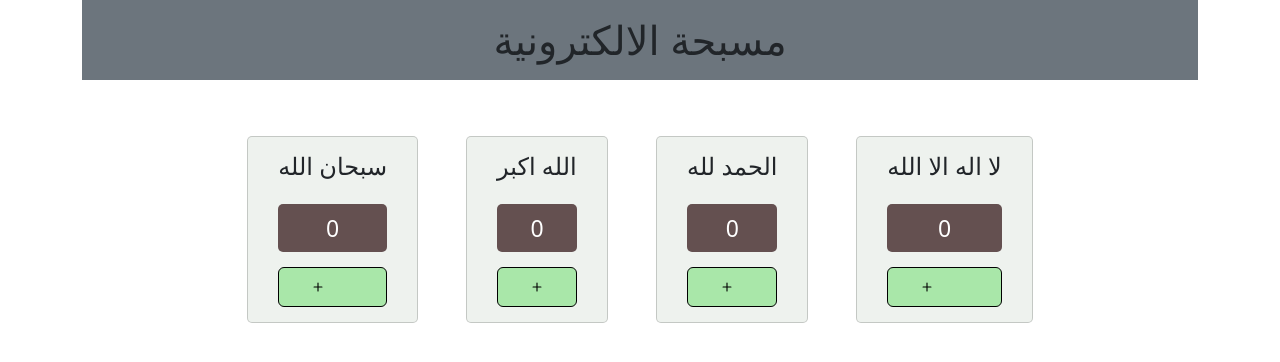
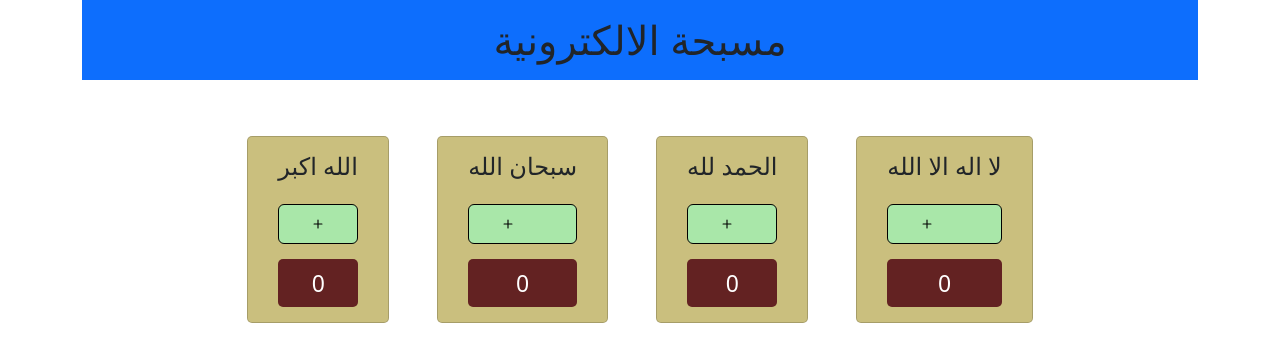
Before and after one commit to malakdaraghmeh/js_task7, a plain HTML site: page index.html in a window 1280 px wide. Drawn offline with nearby package versions, Linux system fonts and the light colour scheme.

Commit message:
task7-js

```diff
--- a/index.html
+++ b/index.html
@@ -11,45 +11,46 @@
 </head>
 <body>
     <div class="container d-flex align-item-center flex-column gap-5">
-        <h1 class="p-3 bg-secondary w-100 text-center">مسبحة الالكترونية</h1>
+        <h1 class="p-3 bg-primary w-100 text-center">مسبحة الالكترونية</h1>
         <div class="row gy-3">
             <div class="cards d-flex flex-wrap justify-content-center gap-5">
                 <div class="card d-flex flex-column align-item-center">
-                    <h2 class="fs-4" >سبحان الله</h2>
-                    <span>0</span>
+                    <h2 class="fs-4" > الله اكبر</h2>
                     <button class="d-flex">
                         <svg xmlns="http://www.w3.org/2000/svg" width="18" height="18" fill="currentColor" class="bi bi-plus" viewBox="0 0 16 16">
                         <path d="M8 4a.5.5 0 0 1 .5.5v3h3a.5.5 0 0 1 0 1h-3v3a.5.5 0 0 1-1 0v-3h-3a.5.5 0 0 1 0-1h3v-3A.5.5 0 0 1 8 4"></path>
                       </svg>
                     </button>
+                    <span>0</span>
                 </div>
                 <div class="card d-flex flex-column align-item-center">
-                    <h2 class="fs-4" > الله اكبر</h2>
-                    <span>0</span>
+                    <h2 class="fs-4" >سبحان الله</h2>
                     <button class="d-flex">
                         <svg xmlns="http://www.w3.org/2000/svg" width="18" height="18" fill="currentColor" class="bi bi-plus" viewBox="0 0 16 16">
                         <path d="M8 4a.5.5 0 0 1 .5.5v3h3a.5.5 0 0 1 0 1h-3v3a.5.5 0 0 1-1 0v-3h-3a.5.5 0 0 1 0-1h3v-3A.5.5 0 0 1 8 4"></path>
                       </svg>
                     </button>
+                    <span>0</span>
                 </div>
                 <div class="card d-flex flex-column align-item-center">
                     <h2 class="fs-4" > الحمد لله</h2>
-                    <span>0</span>
                     <button class="d-flex">
                         <svg xmlns="http://www.w3.org/2000/svg" width="18" height="18" fill="currentColor" class="bi bi-plus" viewBox="0 0 16 16">
                         <path d="M8 4a.5.5 0 0 1 .5.5v3h3a.5.5 0 0 1 0 1h-3v3a.5.5 0 0 1-1 0v-3h-3a.5.5 0 0 1 0-1h3v-3A.5.5 0 0 1 8 4"></path>
                       </svg>
                     </button>
+                    <span>0</span>
                 </div>
                 <div class="card d-flex flex-column align-item-center">
                     <h2 class="fs-4" > لا اله الا الله</h2>
-                    <span>0</span>
                     <button class="d-flex">
                         <svg xmlns="http://www.w3.org/2000/svg" width="18" height="18" fill="currentColor" class="bi bi-plus" viewBox="0 0 16 16">
                         <path d="M8 4a.5.5 0 0 1 .5.5v3h3a.5.5 0 0 1 0 1h-3v3a.5.5 0 0 1-1 0v-3h-3a.5.5 0 0 1 0-1h3v-3A.5.5 0 0 1 8 4"></path>
                       </svg>
                     </button>
+                    <span>0</span>
                 </div>
+
             </div>
         </div>
     </div>
--- a/style.css
+++ b/style.css
@@ -1,5 +1,5 @@
 .card {
-    background-color: rgba(233, 238, 233, 0.753);
+    background-color: rgba(179, 162, 69, 0.692);
     padding: 15px 30px;
     border-radius: 5px;
     gap: 15px;
@@ -20,12 +20,12 @@
   span {
     color: #fff;
     font-size: 23px;
-    background-color: rgb(100, 80, 80);
+    background-color: rgb(99, 34, 34);
     padding: 7px 0px;
     text-align: center;
     border-radius: 5px;
   }
 
   button:hover{
-    background-color:rgb(30, 97, 30);
+    background-color:rgb(75, 153, 51);
   }
```
